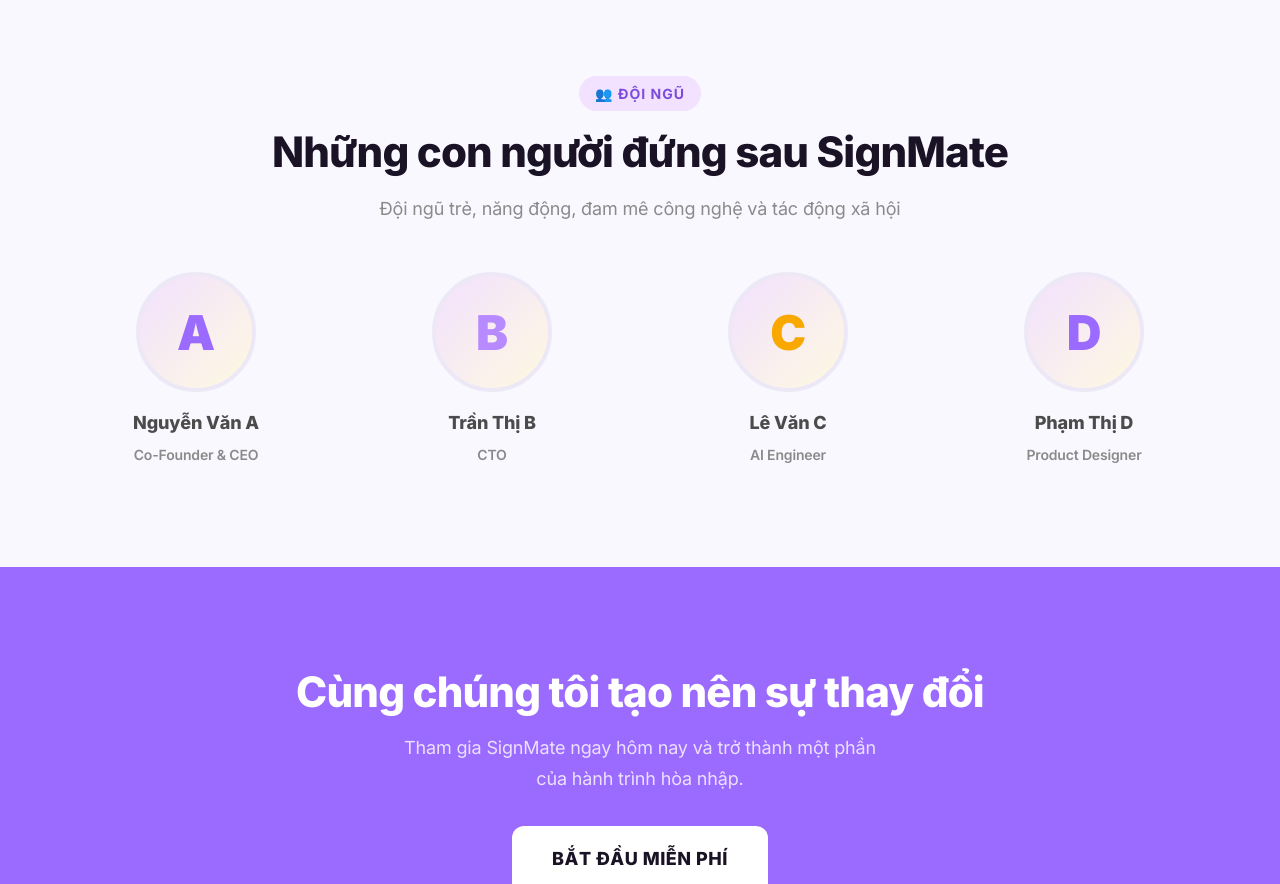
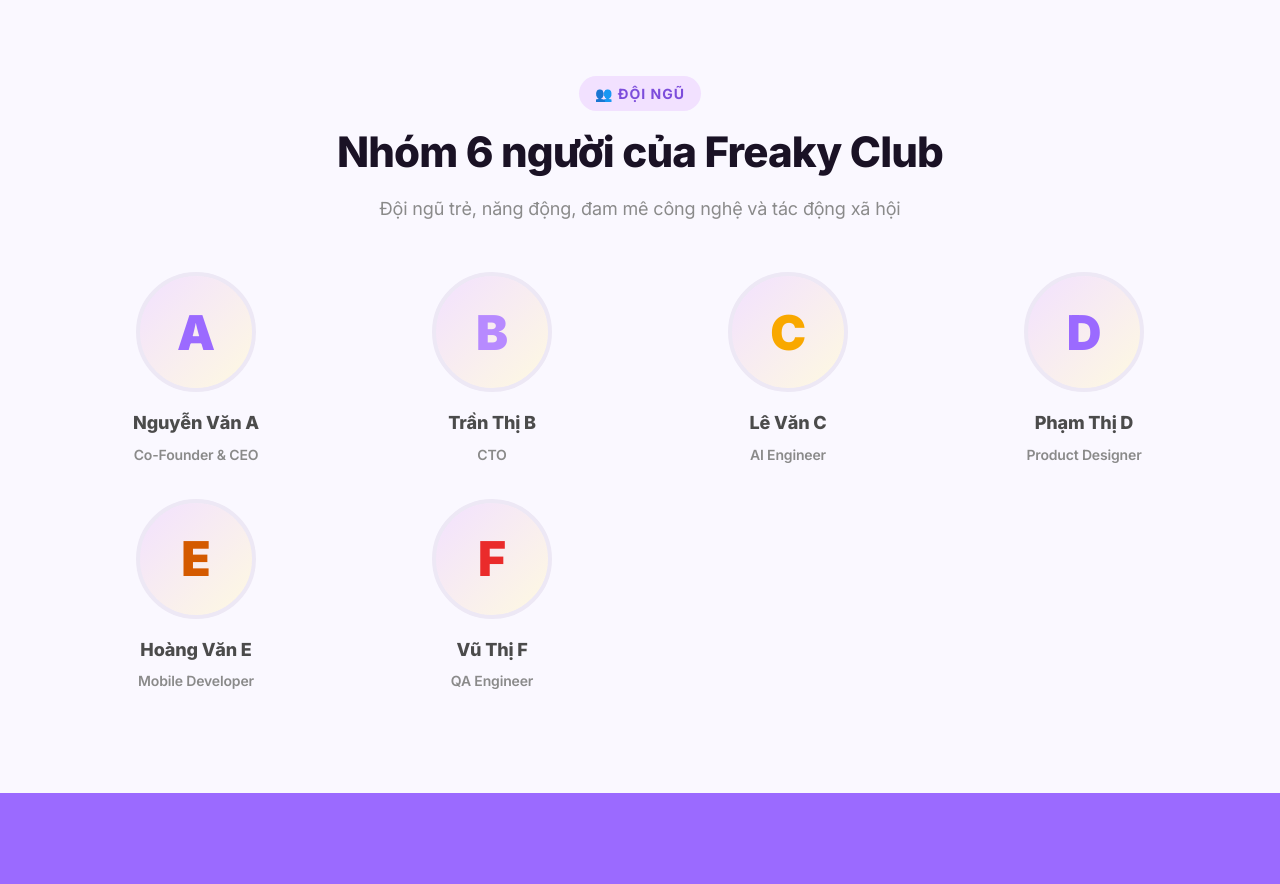
Before and after one commit to BaoDuy130724/SignMate_ProjectWeb, a React (Vite) app: page /about in a window 1280 px wide. Shown: the part 1560-2444 px from the top of the page. Built offline with nearby package versions, Linux system fonts and the light colour scheme.

Commit message:
feat: add AboutPage component to showcase mission, vision, values, and team information

```diff
--- a/src/pages/AboutPage.jsx
+++ b/src/pages/AboutPage.jsx
@@ -7,6 +7,8 @@
     { name: 'Trần Thị B', role: 'CTO', initials: 'B', color: 'var(--blue)' },
     { name: 'Lê Văn C', role: 'AI Engineer', initials: 'C', color: 'var(--yellow-dark)' },
     { name: 'Phạm Thị D', role: 'Product Designer', initials: 'D', color: 'var(--purple-dark)' },
+    { name: 'Hoàng Văn E', role: 'Mobile Developer', initials: 'E', color: 'var(--orange-dark)' },
+    { name: 'Vũ Thị F', role: 'QA Engineer', initials: 'F', color: 'var(--red-dark)' },
   ];
 
   return (
@@ -99,7 +101,7 @@
       <section className="section section-alt">
         <div className="container text-center">
           <span className="section-label">👥 Đội ngũ</span>
-          <h2 className="section-title">Những con người đứng sau SignMate</h2>
+          <h2 className="section-title">Nhóm 6 người của Freaky Club</h2>
           <p className="section-subtitle mx-auto">
             Đội ngũ trẻ, năng động, đam mê công nghệ và tác động xã hội
           </p>
```
